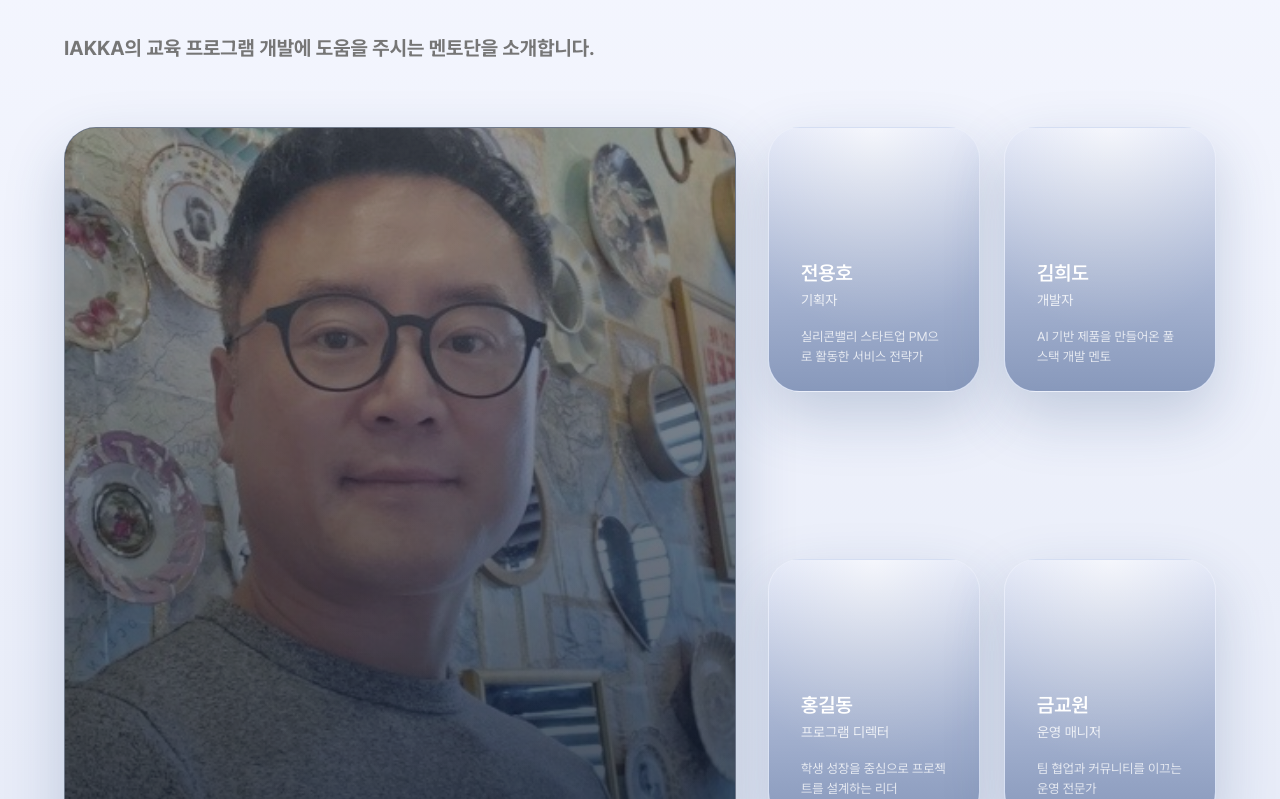
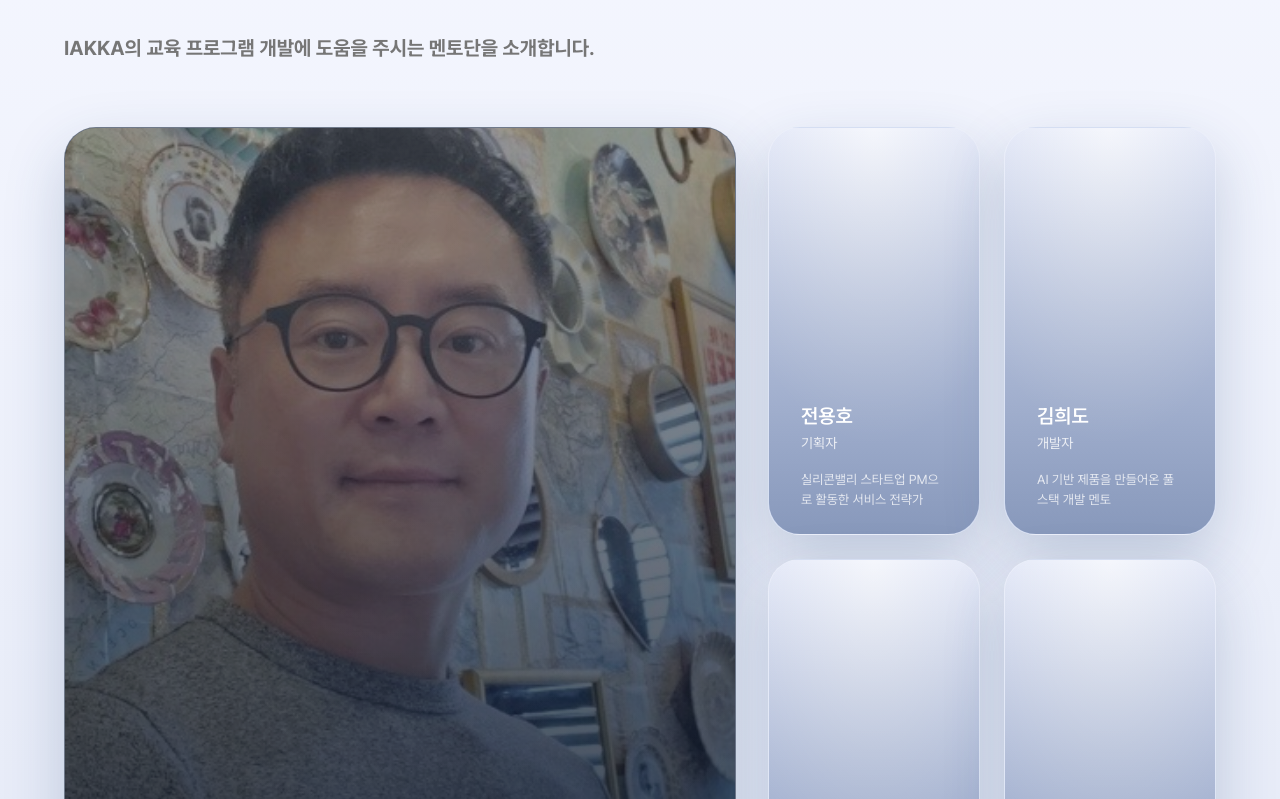
Before and after one commit to WithM2/iakkaweb, a Next.js app: page /ko in a window 1280 px wide. Shown: the part 3121-3920 px from the top of the page. Built offline with nearby package versions, Linux system fonts and the light colour scheme.

Commit message:
Expand mentor grid cards to fill column height

```diff
--- a/src/components/ko/MentorShowcaseSection.tsx
+++ b/src/components/ko/MentorShowcaseSection.tsx
@@ -90,7 +90,7 @@ function MentorCard({ profile }: { profile: MentorProfile }) {
       className={`group relative flex w-full flex-col overflow-hidden rounded-[32px] border border-white/40 shadow-[0_24px_60px_rgba(38,68,120,0.22)] transition-transform duration-300 hover:-translate-y-1 ${
         isFeatured
           ? "aspect-[3/4] min-h-[360px] md:aspect-[4/5] md:min-h-[420px]"
-          : "aspect-[3/4] min-h-[220px] md:aspect-[4/5]"
+          : "aspect-[3/4] min-h-[220px] sm:aspect-auto sm:h-full sm:min-h-[320px] md:min-h-0"
       } ${
         hasImage
           ? "bg-[#0F1F3C]"
@@ -234,7 +234,7 @@ export default function MentorShowcaseSection() {
         <div className="mt-10 grid gap-6 md:mt-14 md:grid-cols-[minmax(0,3fr)_minmax(0,2fr)] md:gap-8">
           <MentorCard profile={featured} />
 
-          <div className="grid gap-6 sm:grid-cols-2">
+          <div className="grid gap-6 sm:h-full sm:grid-cols-2 sm:grid-rows-2 sm:auto-rows-fr">
             {others.map((mentor) => (
               <MentorCard key={mentor.id} profile={mentor} />
             ))}
```
